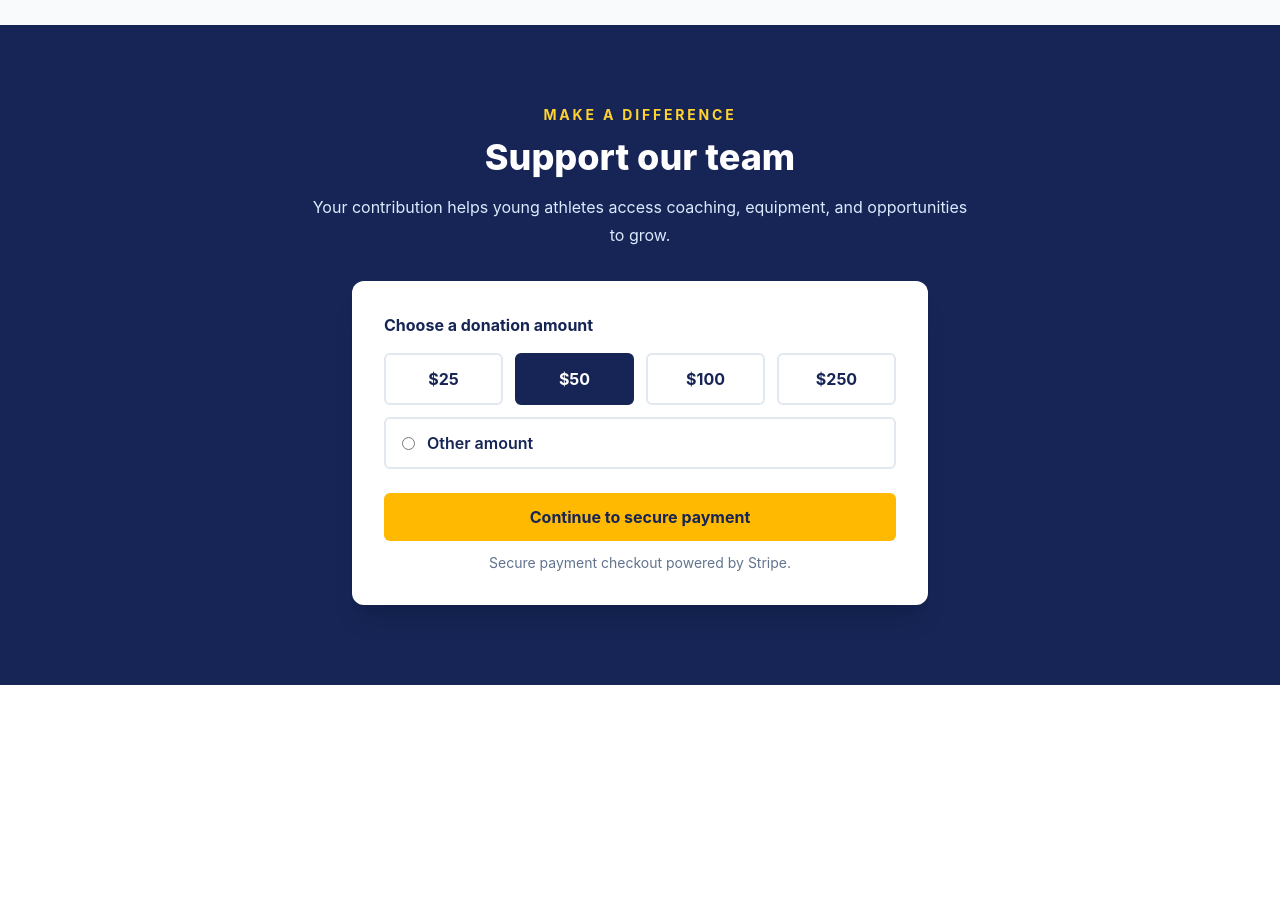
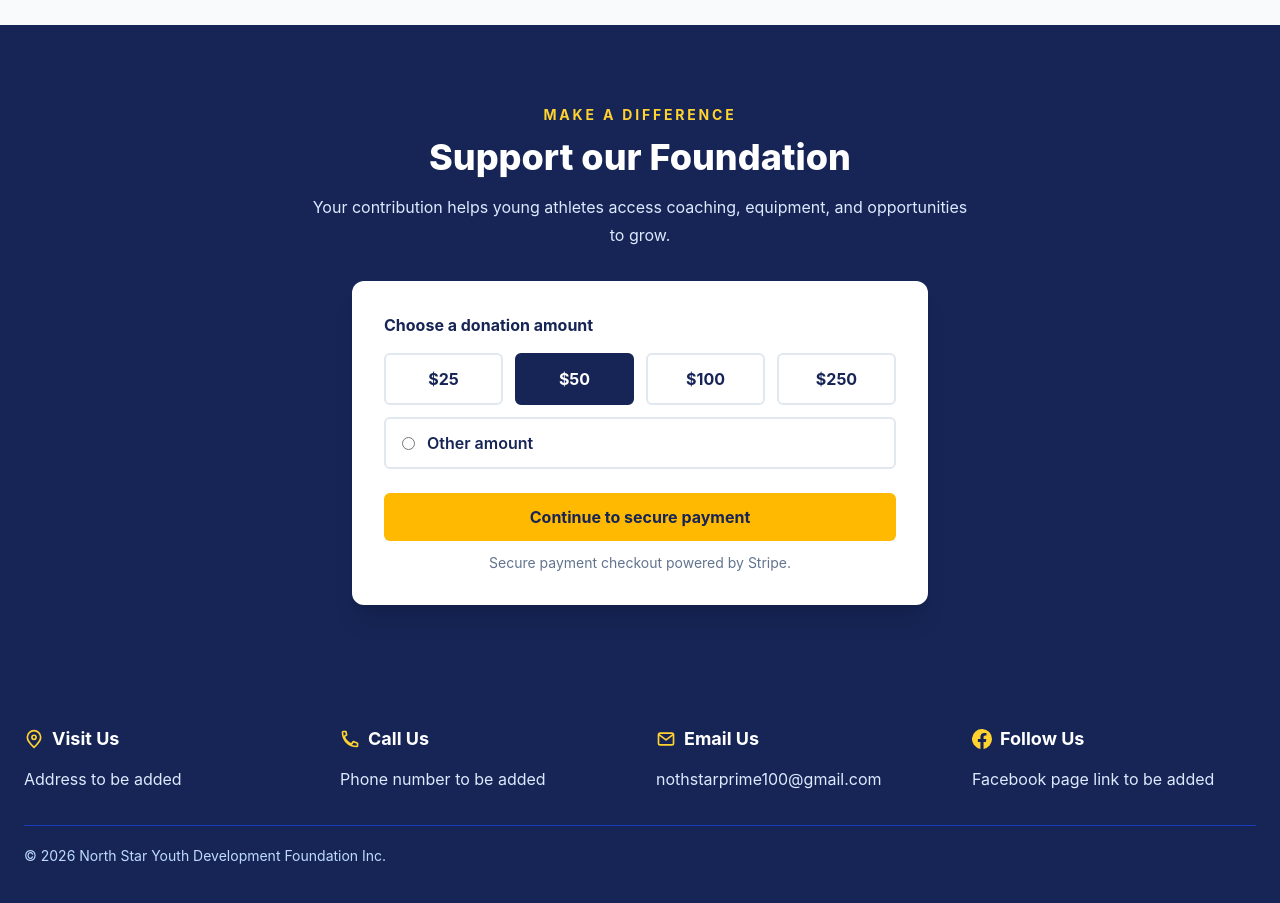
Before and after one commit to jhonas12000/NorthStarSoccerTeam, a React (Vite) app: page / in a window 1280 px wide. Shown: the part 1840-2743 px from the top of the page. Before the commit the page ends 2525 px from the top, so only its background shows below. Built offline with nearby package versions, Linux system fonts and the light colour scheme.

Commit message:
Footer added

```diff
--- a/src/App.tsx
+++ b/src/App.tsx
@@ -5,6 +5,7 @@ import Donation from './components/Donation';
 import Teams from './components/Teams';
 import Leadership from './components/Leadership';
 import Gallery from './components/Gallery';
+import Footer from './components/Footer';
 import { useEffect } from 'react';
 import { BrowserRouter, Route, Routes, useLocation } from 'react-router-dom';
 
@@ -61,6 +62,7 @@ function App() {
           />
         </Routes>
       </main>
+      <Footer />
     </BrowserRouter>
   );
 }
--- a/src/components/Donation.tsx
+++ b/src/components/Donation.tsx
@@ -53,7 +53,7 @@ export default function Donation() {
           <p className="text-sm font-bold uppercase tracking-[0.2em] text-amber-300">
             Make a difference
           </p>
-          <h2 className="mt-3 text-3xl font-extrabold sm:text-4xl">Support our team</h2>
+          <h2 className="mt-3 text-3xl font-extrabold sm:text-4xl">Support our Foundation</h2>
           <p className="mx-auto mt-4 max-w-2xl leading-7 text-blue-100">
             Your contribution helps young athletes access coaching, equipment, and opportunities to grow.
           </p>
--- /dev/null
+++ b/src/components/Footer.tsx
@@ -0,0 +1,62 @@
+export default function Footer() {
+  return (
+    <footer id="contact" className="bg-blue-950 px-2 py-10 text-white sm:px-6">
+      <div className="mx-auto grid max-w-7xl gap-8 sm:grid-cols-2 lg:grid-cols-4">
+        <div>
+          <h2 className="flex items-center gap-2 text-lg font-bold">
+            <svg aria-hidden="true" viewBox="0 0 24 24" fill="none" className="h-5 w-5 text-amber-300">
+              <path d="M20 10c0 5-8 12-8 12S4 15 4 10a8 8 0 1 1 16 0Z" stroke="currentColor" strokeWidth="2" strokeLinejoin="round" />
+              <circle cx="12" cy="10" r="2.5" stroke="currentColor" strokeWidth="2" />
+            </svg>
+            Visit Us
+          </h2>
+          <address className="mt-3 not-italic leading-7 text-blue-100">
+            Address to be added
+          </address>
+        </div>
+
+        <div>
+          <h2 className="flex items-center gap-2 text-lg font-bold">
+            <svg aria-hidden="true" viewBox="0 0 24 24" fill="none" className="h-5 w-5 text-amber-300">
+              <path d="M7 3H4a1 1 0 0 0-1 1c0 9.4 7.6 17 17 17a1 1 0 0 0 1-1v-3l-5-2-2 3a14 14 0 0 1-9-9l3-2-1-4Z" stroke="currentColor" strokeWidth="2" strokeLinecap="round" strokeLinejoin="round" />
+            </svg>
+            Call Us
+          </h2>
+          <p className="mt-3 leading-7 text-blue-100">Phone number to be added</p>
+        </div>
+
+        <div>
+          <h2 className="flex items-center gap-2 text-lg font-bold">
+            <svg aria-hidden="true" viewBox="0 0 24 24" fill="none" className="h-5 w-5 text-amber-300">
+              <rect x="3" y="5" width="18" height="14" rx="2" stroke="currentColor" strokeWidth="2" />
+              <path d="m4 7 8 6 8-6" stroke="currentColor" strokeWidth="2" strokeLinecap="round" strokeLinejoin="round" />
+            </svg>
+            Email Us
+          </h2>
+          <a
+            href="mailto:nothstarprime100@gmail.com"
+            className="mt-3 inline-block leading-7 text-blue-100 hover:text-white"
+          >
+            nothstarprime100@gmail.com
+          </a>
+        </div>
+
+        <div>
+          <h2 className="flex items-center gap-2 text-lg font-bold">
+            <svg aria-hidden="true" viewBox="0 0 24 24" fill="currentColor" className="h-5 w-5 text-amber-300">
+              <path d="M24 12a12 12 0 1 0-13.875 11.86v-8.39H7.078V12h3.047V9.356c0-3.007 1.791-4.668 4.532-4.668 1.312 0 2.685.234 2.685.234v2.953h-1.512c-1.49 0-1.955.925-1.955 1.874V12h3.328l-.532 3.47h-2.796v8.39A12.002 12.002 0 0 0 24 12Z" />
+            </svg>
+            Follow Us
+          </h2>
+          <p className="mt-3 leading-7 text-blue-100">
+            Facebook page link to be added
+          </p>
+        </div>
+      </div>
+
+      <div className="mx-auto mt-8 max-w-7xl border-t border-blue-800 pt-5 text-sm text-blue-200">
+        © {new Date().getFullYear()} North Star Youth Development Foundation Inc.
+      </div>
+    </footer>
+  );
+}
```
